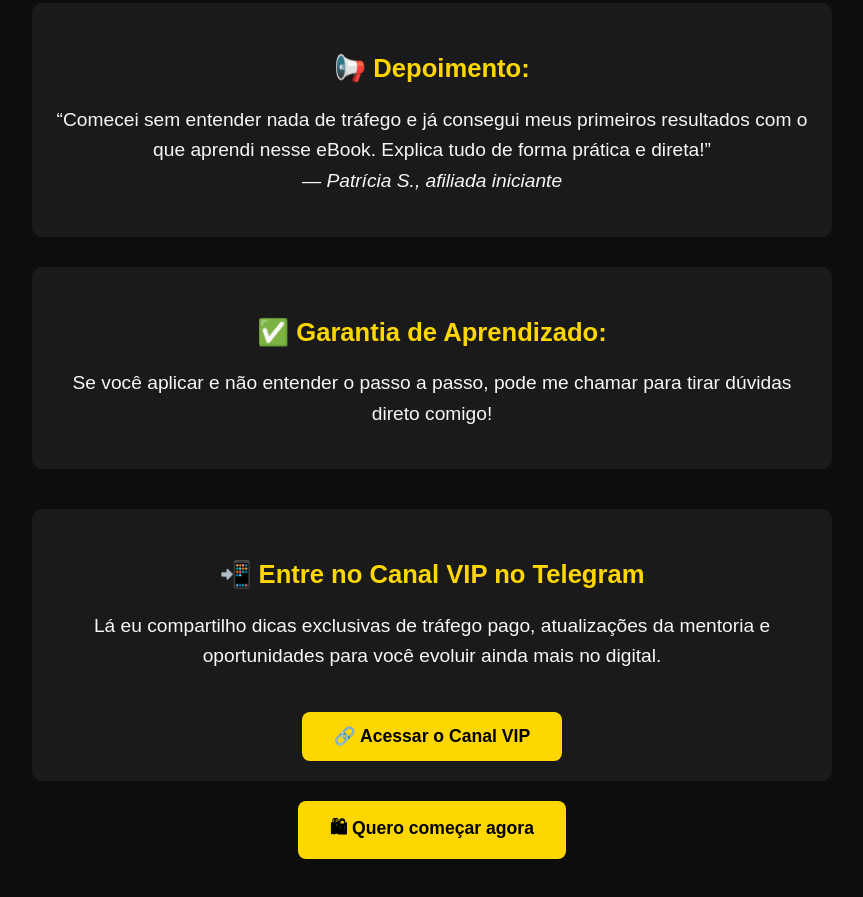
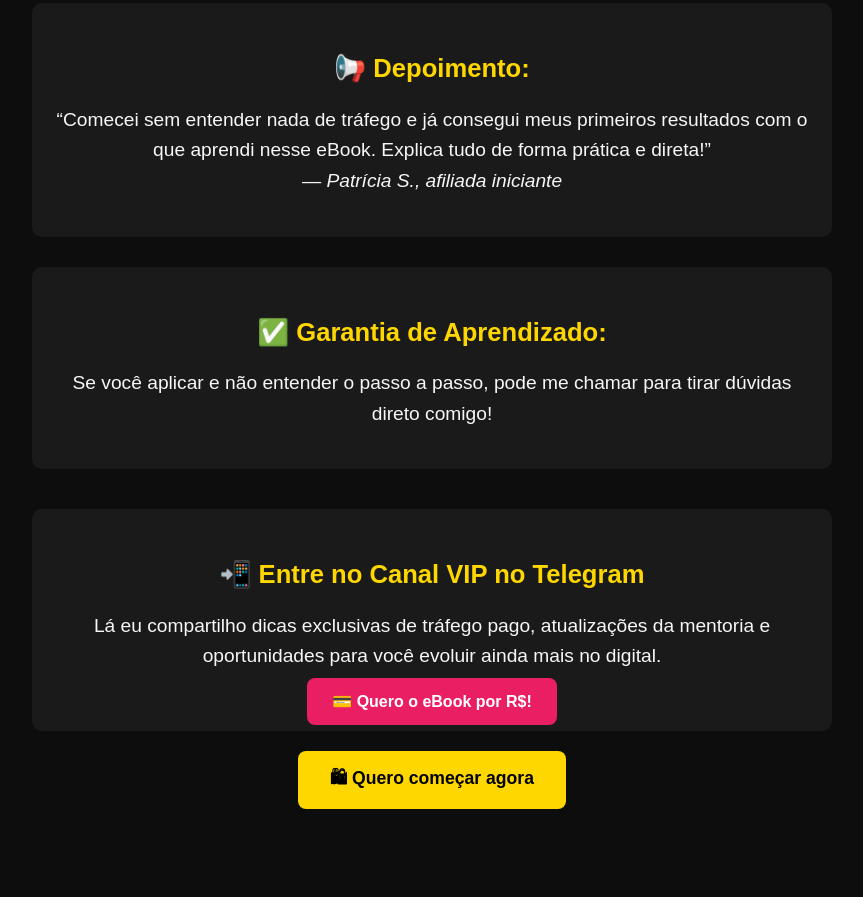
Before and after one commit to Marina10104/MENTORIA-TRAFEGO-PAGO, a plain HTML site: page index.html in a window 1280 px wide. Shown: the part 1197-2094 px from the top of the page, without its empty margins (208-1071 px from the left). After the commit the page ends 2046 px from the top, so only its background shows below. Drawn offline with Linux system fonts and the light colour scheme.

Commit message:
Update index.html

```diff
--- a/index.html
+++ b/index.html
@@ -89,7 +89,9 @@
 <div class="telegram" style="margin-top: 40px; background-color: #1a1a1a; padding: 20px; border-radius: 10px;">
   <h2>📲 Entre no Canal VIP no Telegram</h2>
   <p>Lá eu compartilho dicas exclusivas de tráfego pago, atualizações da mentoria e oportunidades para você evoluir ainda mais no digital.</p>
-  <a href="https://t.me/+CdvdoBJifuMyZjVh" target="_blank" class="cta-button">🔗 Acessar o Canal VIP</a>
+  <a href="https://pay.kiwify.com.br/V1spaB9" target="_blank" style="background-color:#E91E63; color:white; padding:15px 25px; text-decoration:none; border-radius:8px; font-weight:bold;">
+💳 Quero o eBook por R$!
+</a>
 </div>
 
 <a class="cta-button" href="https://pay.kiwify.com.br/3Z4tAcl" target="_blank">🛍 Quero começar agora</a>
```
